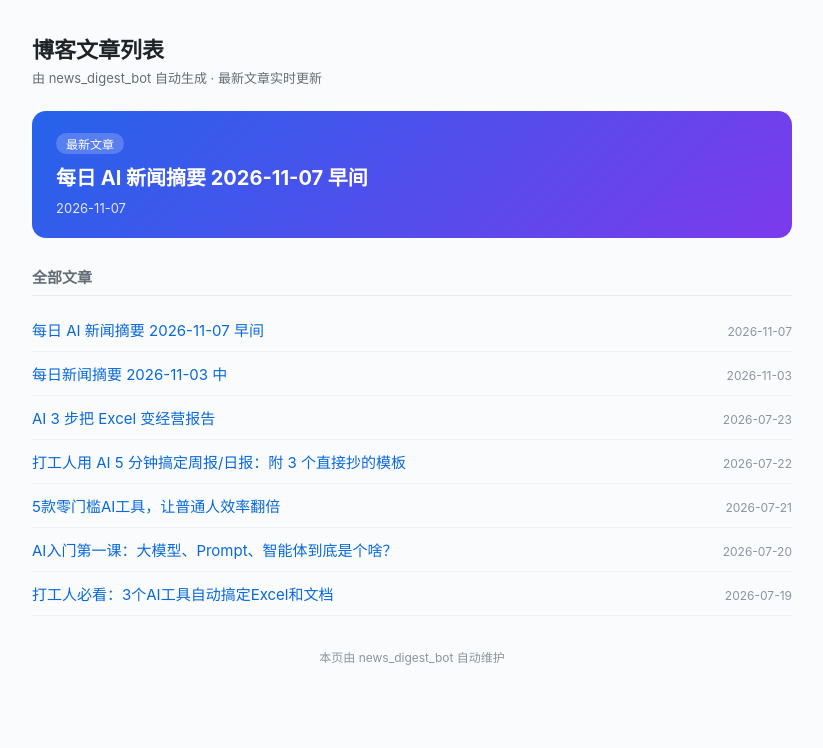
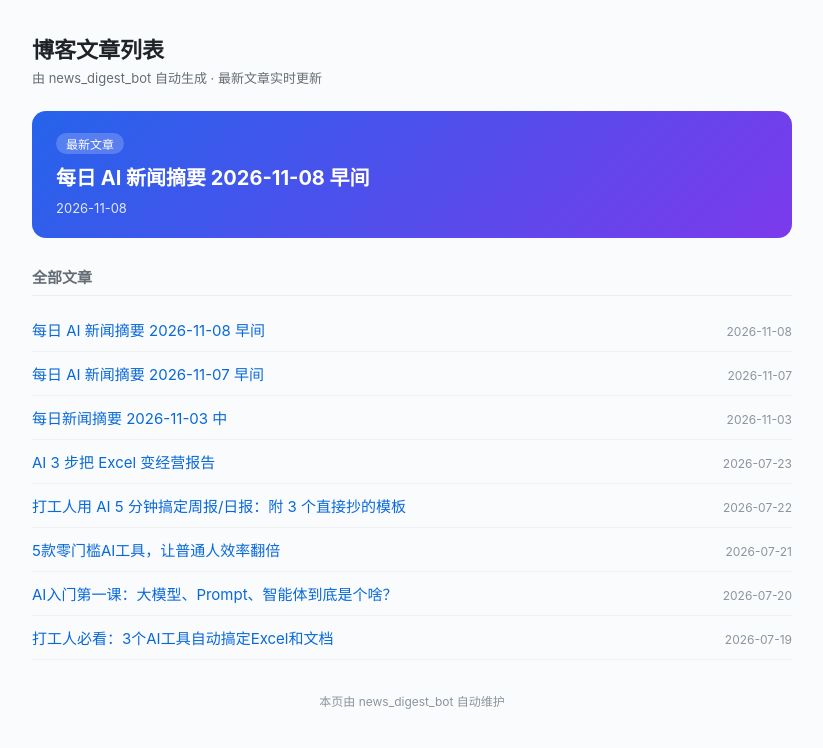
Before and after one commit to xiaoxiaoxiacom/xiaoxiaoxiacom.github.io, a Jekyll site: the page index.html, which Jekyll copies as it is, in a window 1280 px wide. Shown: the top 748 px of the page, without its empty margins (228-1051 px from the left). Built offline with Jekyll 4.4.1, drawn with Linux system fonts in a browser that asks for light colours.

Commit message:
auto: update index.html

```diff
--- a/index.html
+++ b/index.html
@@ -28,11 +28,12 @@
 
     <section class="hero">
       <div class="tag">最新文章</div>
-      <a class="hero-link" href="https://ai.miki.vip/2026/11/07/ai-news-2026-11-07-morning/">每日 AI 新闻摘要 2026-11-07 早间</a>
-      <div class="hero-date">2026-11-07</div>
+      <a class="hero-link" href="https://ai.miki.vip/2026/11/08/ai-news-2026-11-08-morning/">每日 AI 新闻摘要 2026-11-08 早间</a>
+      <div class="hero-date">2026-11-08</div>
     </section>
   <h2>全部文章</h2>
   <ul>
+      <li><a href="https://ai.miki.vip/2026/11/08/ai-news-2026-11-08-morning/">每日 AI 新闻摘要 2026-11-08 早间</a><span class="date">2026-11-08</span></li>
       <li><a href="https://ai.miki.vip/2026/11/07/ai-news-2026-11-07-morning/">每日 AI 新闻摘要 2026-11-07 早间</a><span class="date">2026-11-07</span></li>
       <li><a href="https://ai.miki.vip/2026/11/03/ai-news-2026-11-03-noon/">每日新闻摘要 2026-11-03 中</a><span class="date">2026-11-03</span></li>
       <li><a href="https://ai.miki.vip/2026/07/23/ai-excel-to-report/">AI 3 步把 Excel 变经营报告</a><span class="date">2026-07-23</span></li>
```
